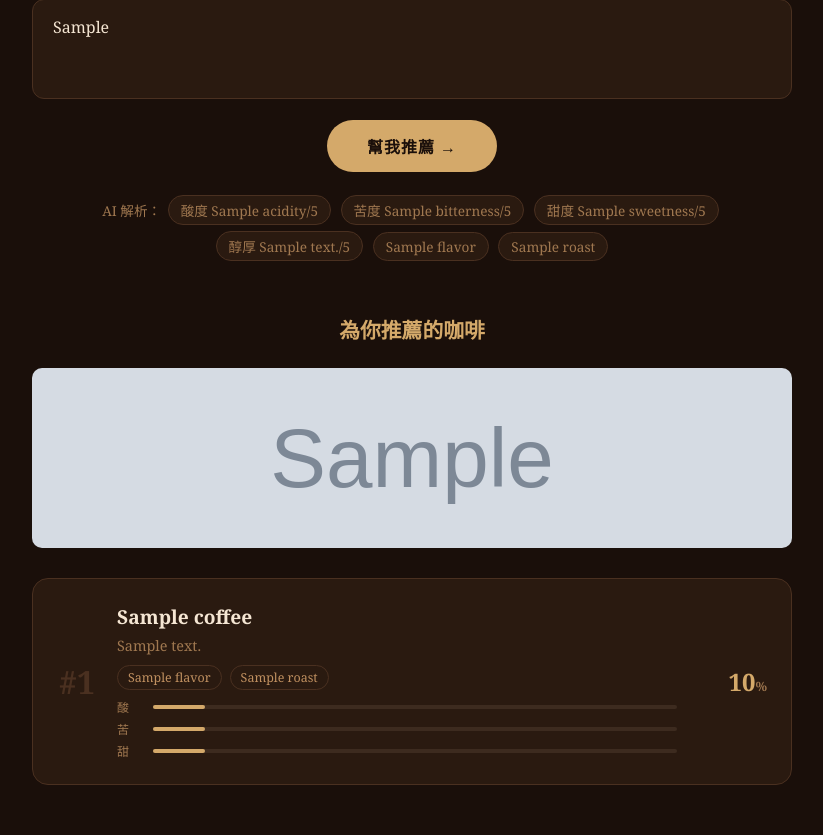
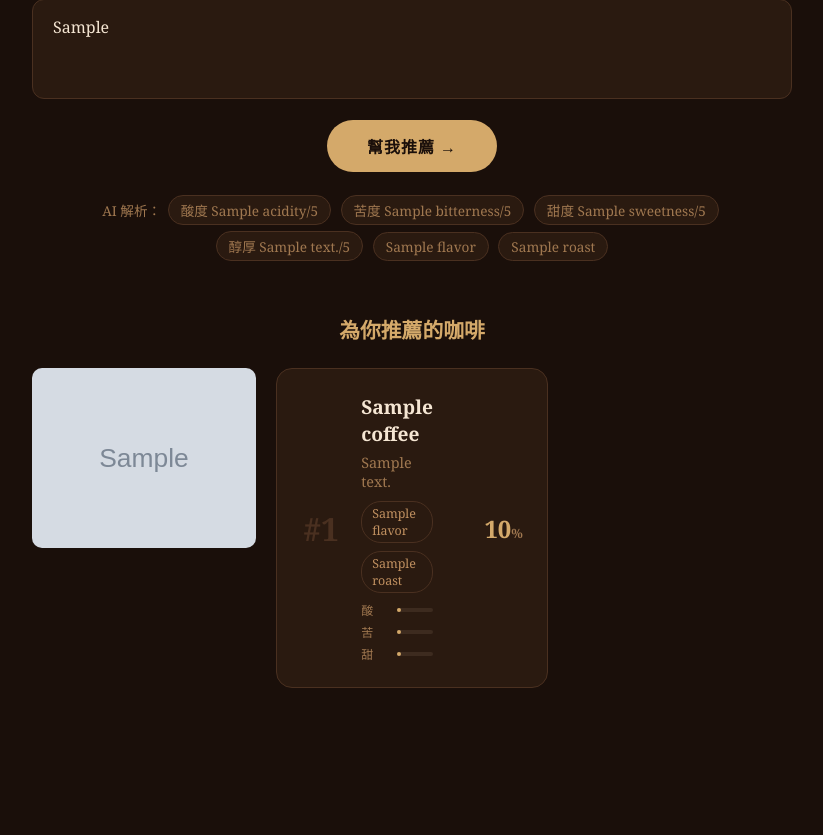
Before and after one commit to owendong-ai/pottajoe-ai-v2, a FastAPI app: template templates/index.html in a window 1280 px wide. Shown: the part 330-1165 px from the top of the page, without its empty margins (228-1051 px from the left). After the commit the page ends 1018 px from the top, so only its background shows below. Run offline with FastAPI, Linux system fonts and the light colour scheme; the template is opened without the code that fills it: most values are stand-ins (such as "Sample title", 1, 10 or a date in 2020); grey boxes marked "Sample" are stand-in pictures.

Commit message:
coffee pictures

```diff
--- a/templates/index.html
+++ b/templates/index.html
@@ -116,6 +116,7 @@
 
         .coffee-cards {
             display: grid;
+            grid-template-columns: 1fr 1fr 1fr;
             gap: 20px;
         }
 
```
